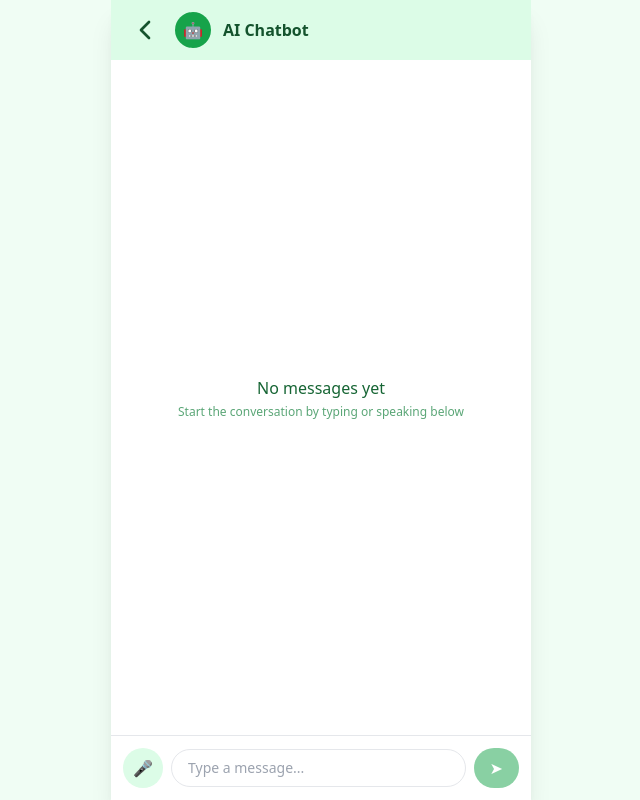
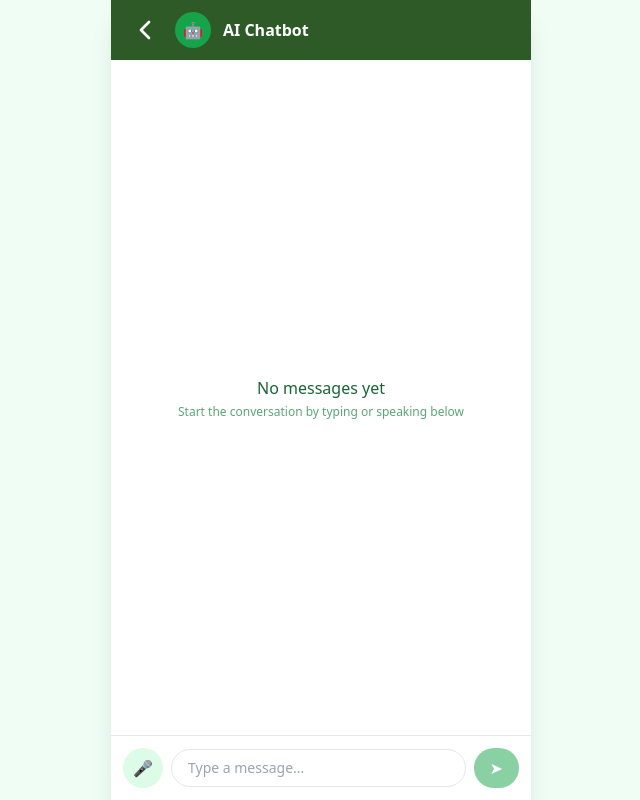
Before and after one commit to apurva3126/Aquasense, a React (Vite) app: page /chatbot in a window 1280 px wide. Shown: the whole page, without its empty margins (319-959 px from the left). Built offline with nearby package versions, Linux system fonts and the light colour scheme.

Commit message:
Chatbot Done

```diff
--- a/src/pages/chatbot.jsx
+++ b/src/pages/chatbot.jsx
@@ -50,12 +50,12 @@ export default function ChatBot() {
       <div className="w-full max-w-[420px] min-h-screen bg-white shadow-xl flex flex-col">
 
         {/* Header */}
-        <div className="flex items-center gap-3 px-4 py-3 bg-green-100">
+        <div className="flex items-center gap-3 px-4 py-3 bg-[#2d5a27]">
           <button
   onClick={() => navigate("/field-status")}
   className="w-9 h-9 rounded-full flex items-center justify-center hover:bg-green-200 transition"
 >
-  <ChevronLeft size={32} className="text-green-900" />
+  <ChevronLeft size={32} className="text-white" />
 </button>
 
 
@@ -63,7 +63,7 @@ export default function ChatBot() {
             🤖
           </div>
 
-          <h1 className="text-base font-semibold text-green-900">
+          <h1 className="text-base font-semibold text-white">
             AI Chatbot
           </h1>
         </div>
```
